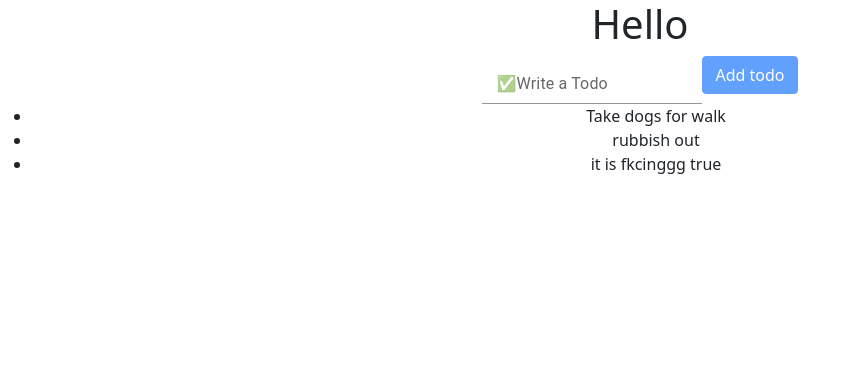
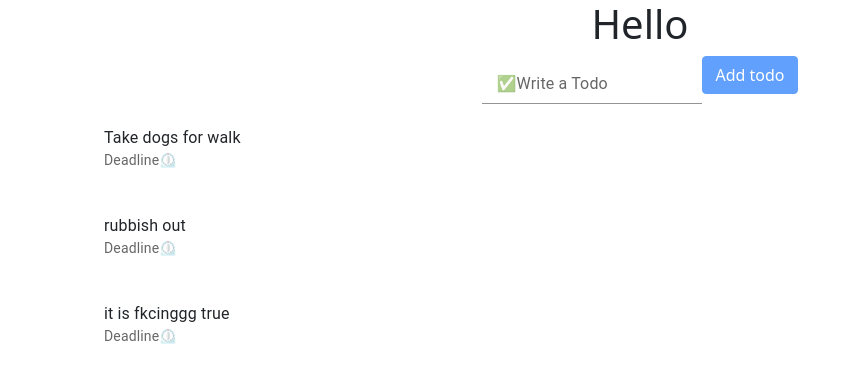
Before and after one commit to amanchauhann/rewards-app, a React (Create React App) app: page / in a window 1280 px wide. Shown: the top 382 px of the page, without its empty margins (0-847 px from the left). Built offline with nearby package versions, Linux system fonts and the light colour scheme.

Commit message:
Updte: added-compenents

```diff
--- a/src/App.js
+++ b/src/App.js
@@ -1,6 +1,7 @@
 import { useState } from 'react';
 import './App.css';
 import { FormControl, formControl, Input, InputLabel } from '@mui/material'
+import Todo from './Todo';
 
 function App() {
   const [todos, setTodos] = useState(['Take dogs for walk', 'rubbish out', 'it is fkcinggg true']);
@@ -32,8 +33,8 @@ function App() {
 
       <ul>
         {todos.map(todo => (
-
-          <li>{todo}</li>
+          <Todo text={todo} />
+          // <li>{todo}</li>
         ))}
       </ul>
     </div>
--- a/src/Todo.js
+++ b/src/Todo.js
@@ -1,10 +1,16 @@
+import { List, ListItem, ListItemAvatar, ListItemText } from "@mui/material"
+import'./Todo.css';
 
 
-function Todo() {
+function Todo(props) {
     return (
-        <div>
-            <li>{todo}</li>
-        </div>
+        <List>
+            <ListItem>
+                <ListItemAvatar>
+                </ListItemAvatar>
+                <ListItemText primary={props.text} secondary="Deadline⏲️" />
+            </ListItem>
+        </List>
 )
 }
 
```
Also changed, not shown: src/Todo.css (added).
